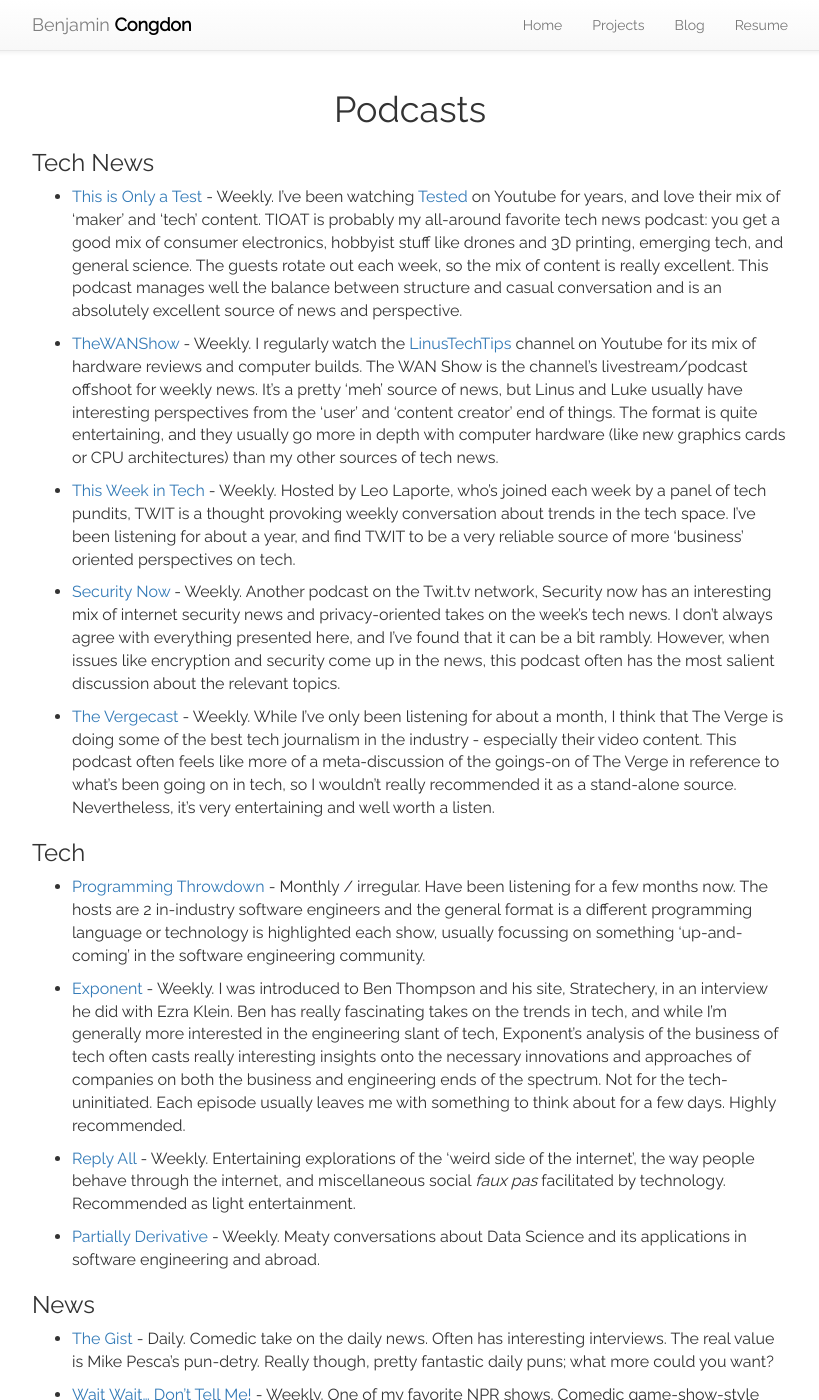
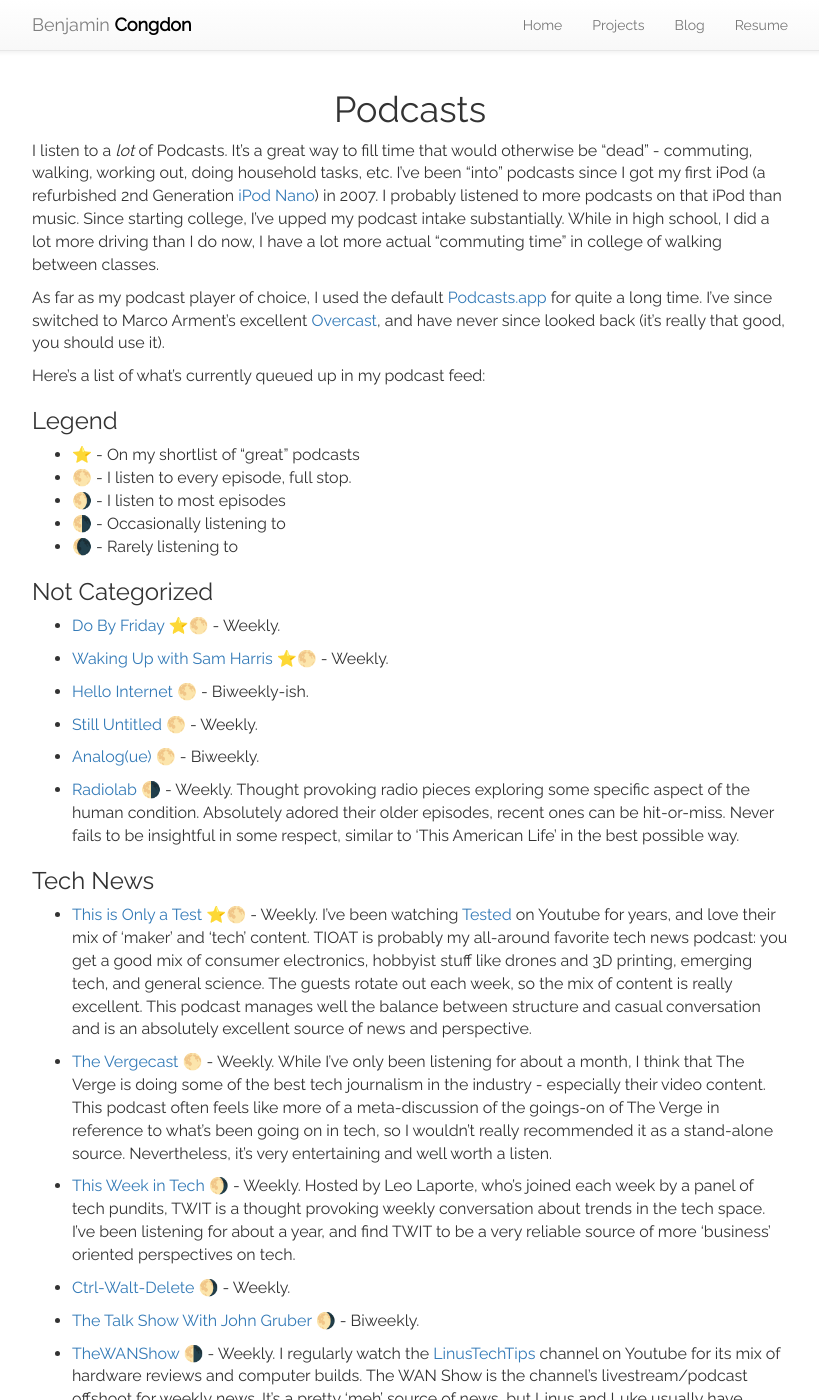
Before and after one commit to rhythmmec/bcongdon.github.io, a Jekyll site: the page built from podcasts.md, in a window 1280 px wide and 1400 px high. Shown: the whole window, without its empty margins (230-1049 px from the left). Built offline with Jekyll 4.4.1, drawn with Linux system fonts in a browser that asks for light colours; nearby versions of some CDN libraries; emoji names are drawn with the system emoji font; some of the changed text lies outside the part shown.

Commit message:
Updated podcasts page

```diff
--- a/Gemfile
+++ b/Gemfile
@@ -3,3 +3,4 @@
 gem 'github-pages'
 gem 'jekyll-seo-tag'
 gem 'html-proofer'
+gem 'jemoji'
--- a/_config.yml
+++ b/_config.yml
@@ -41,6 +41,7 @@
   - jekyll-paginate
   - jekyll-seo-tag
   - rouge
+  - jemoji
 markdown: kramdown
 kramdown:
   input: GFM
--- a/podcasts.md
+++ b/podcasts.md
@@ -7,67 +7,104 @@
 
 <h1 style="text-align: center;">Podcasts</h1>
 
+I listen to a _lot_ of Podcasts. It's a great way to fill time that would otherwise be "dead" - commuting, walking, working out, doing household tasks, etc. I've been "into" podcasts since I got my first iPod (a refurbished 2nd Generation [iPod Nano](https://en.wikipedia.org/wiki/IPod_Nano#2nd_generation)) in 2007. I probably listened to more podcasts on that iPod than music. Since starting college, I've upped my podcast intake substantially. While in high school, I did a lot more driving than I do now, I have a lot more actual "commuting time" in college of walking between classes.
+
+As far as my podcast player of choice, I used the default [Podcasts.app](https://itunes.apple.com/us/app/podcasts/id525463029?mt=8) for quite a long time. I've since switched to Marco Arment's excellent [Overcast](https://overcast.fm), and have never since looked back (it's really that good, you should use it).
+
+Here's a list of what's currently queued up in my podcast feed:
+
+### Legend
+
+* :star: - On my shortlist of "great" podcasts
+* :full_moon: - I listen to every episode, full stop.
+* :waning_gibbous_moon: - I listen to most episodes
+* :last_quarter_moon: - Occasionally listening to
+* :waning_crescent_moon: - Rarely listening to
+
+### Not Categorized
+
+* [Do By Friday]() :star::full_moon: - Weekly.
+
+* [Waking Up with Sam Harris]() :star::full_moon: - Weekly.
+
+* [Hello Internet]() :full_moon: - Biweekly-ish.
+
+* [Still Untitled]() :full_moon: - Weekly.
+
+* [Analog(ue)]() :full_moon: - Biweekly.
+
+* [Radiolab](http://www.radiolab.org/series/podcasts/) :last_quarter_moon: - Weekly. Thought provoking radio pieces exploring some specific aspect of the human condition. Absolutely adored their older episodes, recent ones can be hit-or-miss. Never fails to be insightful in some respect, similar to 'This American Life' in the best possible way.
+
 ### Tech News
 
-* [This is Only a Test](http://www.tested.com/this-is-only-a-test/) - Weekly. I've been watching [Tested](https://www.youtube.com/user/testedcom) on Youtube for years, and love their mix of 'maker' and 'tech' content. TIOAT is probably my all-around favorite tech news podcast: you get a good mix of consumer electronics, hobbyist stuff like drones and 3D printing, emerging tech, and general science. The guests rotate out each week, so the mix of content is really excellent. This podcast manages well the balance between structure and casual conversation and is an absolutely excellent source of news and perspective.
+* [This is Only a Test](http://www.tested.com/this-is-only-a-test/) :star::full_moon: - Weekly. I've been watching [Tested](https://www.youtube.com/user/testedcom) on Youtube for years, and love their mix of 'maker' and 'tech' content. TIOAT is probably my all-around favorite tech news podcast: you get a good mix of consumer electronics, hobbyist stuff like drones and 3D printing, emerging tech, and general science. The guests rotate out each week, so the mix of content is really excellent. This podcast manages well the balance between structure and casual conversation and is an absolutely excellent source of news and perspective.
 
+* [The Vergecast](http://www.theverge.com/label/the-vergecast) :full_moon: - Weekly. While I've only been listening for about a month, I think that The Verge is doing some of the best tech journalism in the industry - especially their video content. This podcast often feels like more of a meta-discussion of the goings-on of The Verge in reference to what's been going on in tech, so I wouldn't really recommended it as a stand-alone source. Nevertheless, it's very entertaining and well worth a listen.
 
-* [TheWANShow](https://soundcloud.com/thewanshow) - Weekly. I regularly watch the [LinusTechTips](https://www.youtube.com/user/LinusTechTips) channel on Youtube for its mix of hardware reviews and computer builds. The WAN Show is the channel's livestream/podcast offshoot for weekly news. It's a pretty 'meh' source of news, but Linus and Luke usually have interesting perspectives from the 'user' and 'content creator' end of things. The format is quite entertaining, and they usually go more in depth with computer hardware (like new graphics cards or CPU architectures) than my other sources of tech news.
+* [This Week in Tech](https://twit.tv/shows/this-week-in-tech) :waning_gibbous_moon: - Weekly. Hosted by Leo Laporte, who's joined each week by a panel of tech pundits, TWIT is a thought provoking weekly conversation about trends in the tech space. I've been listening for about a year, and find TWIT to be a very reliable source of more 'business' oriented perspectives on tech.
 
+* [Ctrl-Walt-Delete]() :waning_gibbous_moon: - Weekly.
 
-* [This Week in Tech](https://twit.tv/shows/this-week-in-tech) - Weekly. Hosted by Leo Laporte, who's joined each week by a panel of tech pundits, TWIT is a thought provoking weekly conversation about trends in the tech space. I've been listening for about a year, and find TWIT to be a very reliable source of more 'business' oriented perspectives on tech.
+* [The Talk Show With John Gruber]() :waning_gibbous_moon: - Biweekly.
 
+* [TheWANShow](https://soundcloud.com/thewanshow) :last_quarter_moon: - Weekly. I regularly watch the [LinusTechTips](https://www.youtube.com/user/LinusTechTips) channel on Youtube for its mix of hardware reviews and computer builds. The WAN Show is the channel's livestream/podcast offshoot for weekly news. It's a pretty 'meh' source of news, but Linus and Luke usually have interesting perspectives from the 'user' and 'content creator' end of things. The format is quite entertaining, and they usually go more in depth with computer hardware (like new graphics cards or CPU architectures) than my other sources of tech news.
 
-* [Security Now](https://twit.tv/shows/security-now) - Weekly. Another podcast on the Twit.tv network, Security now has an interesting mix of internet security news and privacy-oriented takes on the week's tech news. I don't always agree with everything presented here, and I've found that it can be a bit rambly. However, when issues like encryption and security come up in the news, this podcast often has the most salient discussion about the relevant topics.
-
-
-* [The Vergecast](http://www.theverge.com/label/the-vergecast) - Weekly. While I've only been listening for about a month, I think that The Verge is doing some of the best tech journalism in the industry - especially their video content. This podcast often feels like more of a meta-discussion of the goings-on of The Verge in reference to what's been going on in tech, so I wouldn't really recommended it as a stand-alone source. Nevertheless, it's very entertaining and well worth a listen.
+* [Security Now](https://twit.tv/shows/security-now) :waning_crescent_moon: - Weekly. Another podcast on the Twit.tv network, Security now has an interesting mix of internet security news and privacy-oriented takes on the week's tech news. I don't always agree with everything presented here, and I've found that it can be a bit ramblingly. However, when issues like encryption and security come up in the news, this podcast often has the most salient discussion about the relevant topics.
 
 ### Tech
 
-* [Programming Throwdown](http://www.programmingthrowdown.com/) - Monthly / irregular. Have been listening for a few months now. The hosts are 2 in-industry software engineers and the general format is a different programming language or technology is highlighted each show, usually focussing on something 'up-and-coming' in the software engineering community.
+* [Reply All](https://gimletmedia.com/show/reply-all/) :star::full_moon: - Weekly. Entertaining explorations of the 'weird side of the internet', the way people behave through the internet, and miscellaneous social *faux pas* facilitated by technology. Recommended as light entertainment.
+
+* [Accidental Tech Podcast](http://atp.fm) :full_moon: - Weekly.
+
+* [Exponent](http://exponent.fm/) :waning_gibbous_moon: - Weekly. I was introduced to Ben Thompson and his site, Stratechery, in an interview he did with Ezra Klein. Ben has really fascinating takes on the trends in tech, and while I'm generally more interested in the engineering slant of tech, Exponent's analysis of the business of tech often casts really interesting insights onto the necessary innovations and approaches of companies on both the business and engineering ends of the spectrum. Not for the tech-uninitiated. Each episode usually leaves me with something to think about for a few days. Highly recommended.
+
+* [Note to Self](https://www.wnyc.org/shows/notetoself) :waning_gibbous_moon: - Weekly.
+
+* [Partially Derivative](http://www.partiallyderivative.com/) :waning_crescent_moon: - Weekly. Meaty conversations about Data Science and its applications in software engineering and abroad.
 
 
-* [Exponent](http://exponent.fm/) - Weekly. I was introduced to Ben Thompson and his site, Stratechery, in an interview he did with Ezra Klein. Ben has really fascinating takes on the trends in tech, and while I'm generally more interested in the engineering slant of tech, Exponent's analysis of the business of tech often casts really interesting insights onto the necessary innovations and approaches of companies on both the business and engineering ends of the spectrum. Not for the tech-uninitiated. Each episode usually leaves me with something to think about for a few days. Highly recommended.
+### Programming
 
+* [Programming Throwdown](http://www.programmingthrowdown.com/) :waning_gibbous_moon: - Monthly / irregular. Have been listening for a few months now. The hosts are 2 in-industry software engineers and the general format is a different programming language or technology is highlighted each show, usually focusing on something 'up-and-coming' in the software engineering community.
 
-* [Reply All](https://gimletmedia.com/show/reply-all/) - Weekly. Entertaining explorations of the 'weird side of the internet', the way people behave through the internet, and miscellaneous social *faux pas* facilitated by technology. Recommended as light entertainment.
+* [Talk Python To Me]() :last_quarter_moon: - Weekly.
 
+* [The Changelog]() :waning_crescent_moon: - Weekly.
 
-* [Partially Derivative](http://www.partiallyderivative.com/) - Weekly. Meaty conversations about Data Science and its applications in software engineering and abroad.
+### Productivity
 
+* [Cortex]() :full_moon: - Biweekly.
+
+* [The Tim Feriss Show]() :last_quarter_moon: - Weekly.
 
 ### News
 
-* [The Gist](http://www.slate.com/articles/podcasts/gist.html) - Daily. Comedic take on the daily news. Often has interesting interviews. The real value is Mike Pesca's pun-detry. Really though, pretty fantastic daily puns; what more could you want?
+* [The Gist](http://www.slate.com/articles/podcasts/gist.html) :waning_crescent_moon: - Daily. Comedic take on the daily news. Often has interesting interviews. The real value is Mike Pesca's pun-detry. Really though, pretty fantastic daily puns; what more could you want?
 
 
-* [Wait Wait... Don't Tell Me!](http://www.npr.org/podcasts/344098539/wait-wait-don-t-tell-me) - Weekly. One of my favorite NPR shows. Comedic game-show-style take on the week's news. Worth a listen, particularly in dense news weeks, if only for a quick laugh.
+* [Wait Wait... Don't Tell Me!](http://www.npr.org/podcasts/344098539/wait-wait-don-t-tell-me) :waning_crescent_moon: - Weekly. One of my favorite NPR shows. Comedic game-show-style take on the week's news. Worth a listen, particularly in dense news weeks, if only for a quick laugh.
 
 ### Politics
 
-* [Vox's The Weeds](http://www.vox.com/the-weeds) - Weekly. Definitively my favorite politics podcast. Instead of focusing on the news of the week, the hosts pick a 'weeds-y' topic, like the Land-Value Tax, or a Basic Income, and discuss the really nitty-gritty policy implications of these types of ideas. Very thought provoking without philosophizing.
+* [Vox's The Weeds](http://www.vox.com/the-weeds) :star::full_moon: - Weekly. Definitively my favorite politics podcast. Instead of focusing on the news of the week, the hosts pick a 'weeds-y' topic, like the Land-Value Tax, or a Basic Income, and discuss the really nitty-gritty policy implications of these types of ideas. Very thought provoking without philosophizing.
 
 
-* [NPR Politics Podcast](http://www.npr.org/podcasts/510310/npr-politics-podcast) - 2-3 times weekly. A more traditional NPR style recap of the current week in politics. Has been heavily covering the election for the past few months. I enjoy the casual conversation between NPR reporters, which you don't tend to get in news reports. Great source of news.
+* [NPR Politics Podcast](http://www.npr.org/podcasts/510310/npr-politics-podcast) :waning_gibbous_moon: - 2-3 times weekly. A more traditional NPR style recap of the current week in politics. Has been heavily covering the election for the past few months. I enjoy the casual conversation between NPR reporters, which you don't tend to get in news reports. Great source of news.
 
 
-* [FiveThirtyEight Elections Podcast](https://fivethirtyeight.com/tag/elections-podcast/) - 2-3 times weekly. A more 'weedsy' look at the week in politics. Uses a more data-driven approach to analyzing election trends. Will definitely be a good listen throughout the current election cycle.
+* [FiveThirtyEight Elections Podcast](https://fivethirtyeight.com/tag/elections-podcast/) :waning_gibbous_moon: - 2-3 times weekly. A more 'weedsy' look at the week in politics. Uses a more data-driven approach to analyzing election trends. Will definitely be a good listen throughout the current election cycle.
 
 
-* [The Ezra Klein Show](https://itunes.apple.com/us/podcast/the-ezra-klein-show/id1081584611?mt=2) - Weekly. Interviews by Ezra Klein with noted individuals in a variety of fields - usually public policy or journalism. Emphasis is on presenting guests from the whole swath of the political spectrum. Very good podcast to break the 'echo chamber' of media that many find themselves in.
+* [The Ezra Klein Show](https://itunes.apple.com/us/podcast/the-ezra-klein-show/id1081584611?mt=2) :last_quarter_moon: - Weekly. Interviews by Ezra Klein with noted individuals in a variety of fields - usually public policy or journalism. Emphasis is on presenting guests from the whole swath of the political spectrum. Very good podcast to break the 'echo chamber' of media that many find themselves in.
 
 
 ### Economics
 
-* [Planet Money](http://www.npr.org/podcasts/510289/planet-money) - Weekly. Seriously a great podcast. Explains current economic conditions with succinct anecdotes. Was a great resource during the financial crisis - when they launched - and continues to provide really crucial insights into the often opaque world of US economic policy.
+* [Planet Money](http://www.npr.org/podcasts/510289/planet-money) :last_quarter_moon: - Weekly. Seriously a great podcast. Explains current economic conditions with succinct anecdotes. Was a great resource during the financial crisis - when they launched - and continues to provide really crucial insights into the often opaque world of US economic policy.
 
 
-* [Freakonomics Radio](http://www.stitcher.com/podcast/freakonomics-radio) - Weekly. Views of the world through an Economists' eyes. A bit hit-or-miss, and feels like it runs fast and loose with the facts sometimes. Still an interesting insight into economics and social sciences.
-
-### Misc.
-
-* [Radiolab](http://www.radiolab.org/series/podcasts/) - Weekly. Thought provoking radio pieces exploring some specific aspect of the human condition. Absolutely adored their older episodes, recent ones can be hit-or-miss. Never fails to be insightful in some respect, similar to 'This American Life' in the best possible way.
+* [Freakonomics Radio](http://www.stitcher.com/podcast/freakonomics-radio) :waning_crescent_moon: - Weekly. Views of the world through an Economists' eyes. A bit hit-or-miss, and feels like it runs fast and loose with the facts sometimes. Still an interesting insight into economics and social sciences.
 
 
-(Updated May 7, 2016)
+(Updated March 4, 2017)
```
Also changed, not shown: Gemfile.lock.
